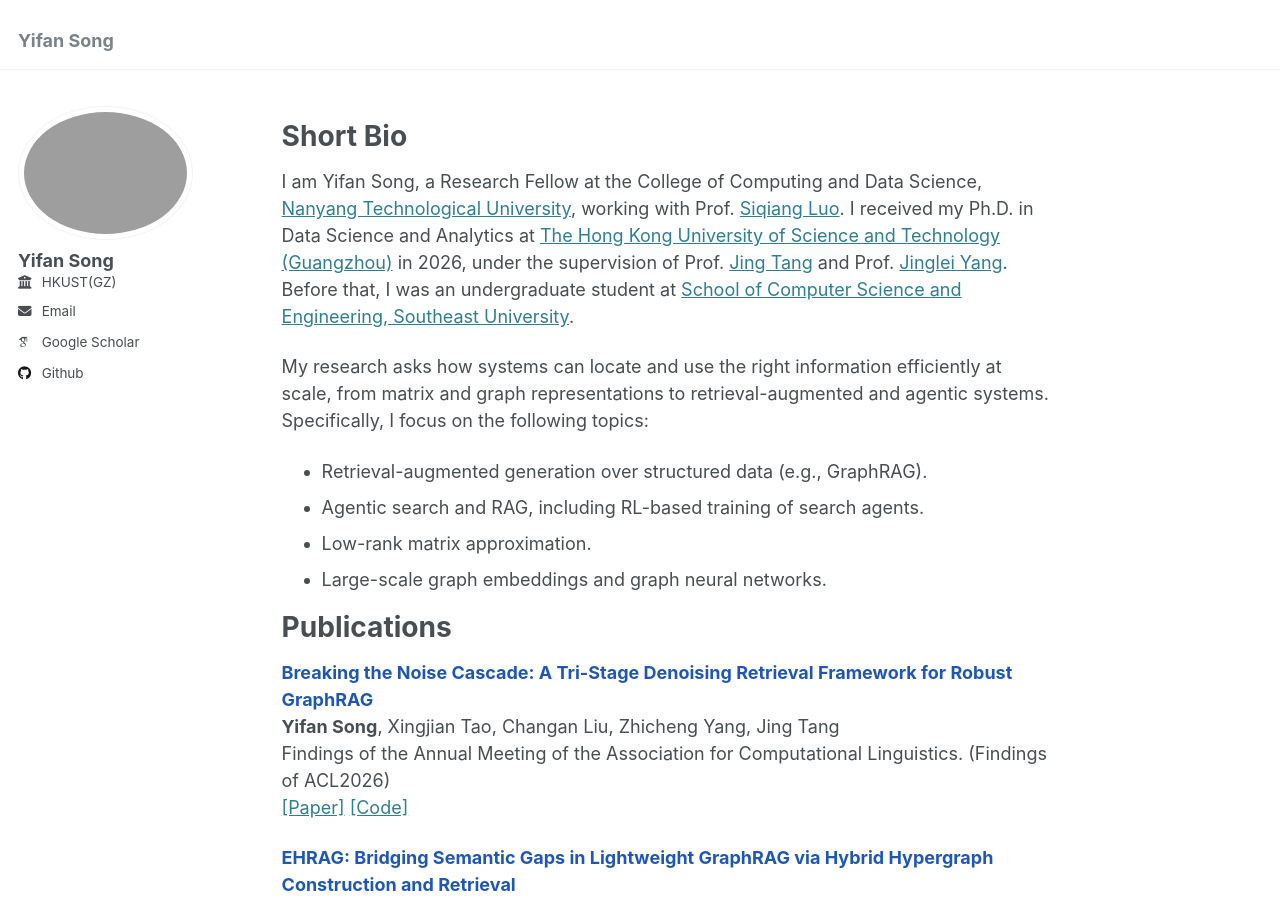
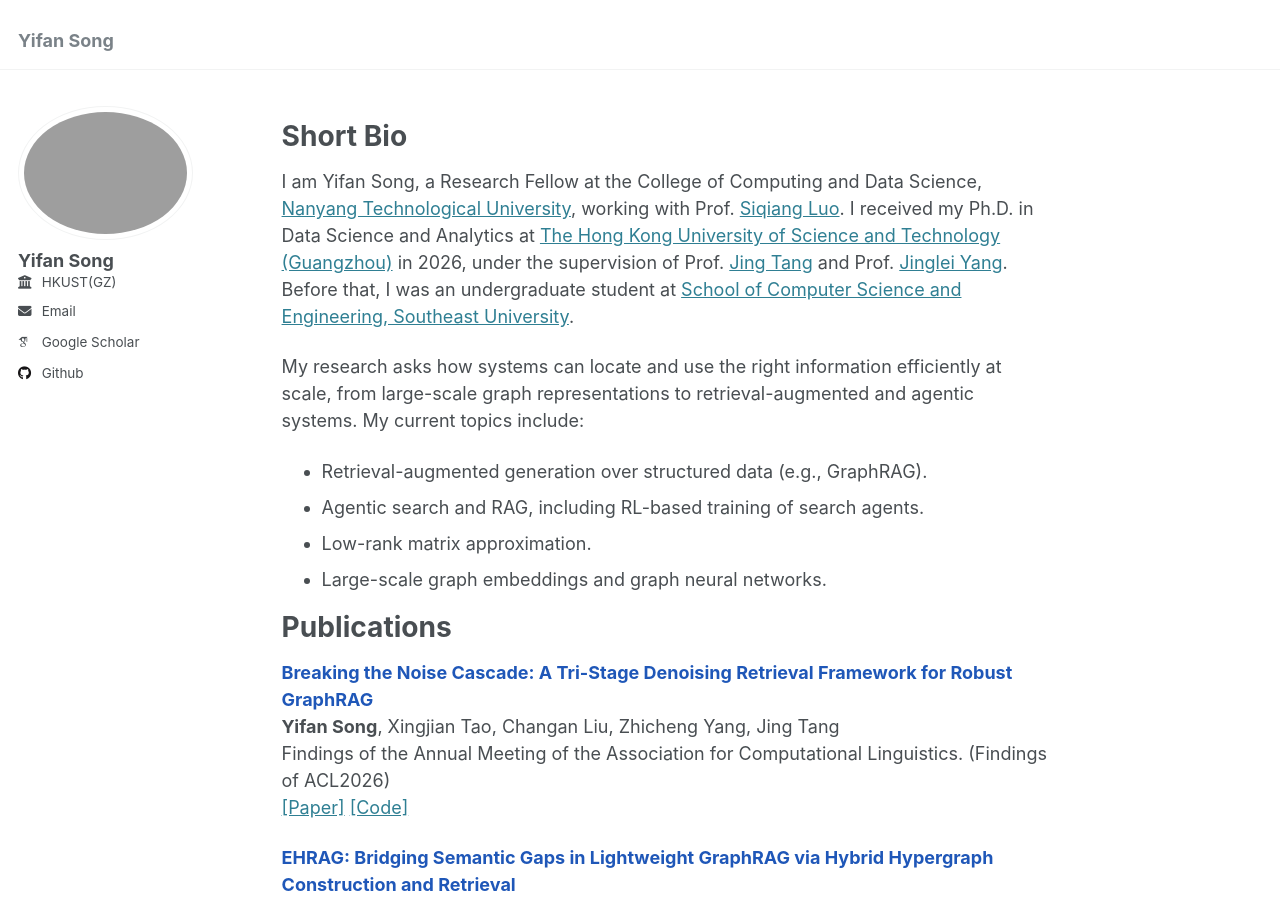
Before and after one commit to yfsong00/smallhammer.github.io, a Jekyll site: the page built from _pages/about.md, in a window 1280 px wide and 900 px high. Built offline with Jekyll 4.4.1, drawn with Linux system fonts in a browser that asks for light colours; some web fonts are replaced.

Commit message:
Update about.md

```diff
--- a/_pages/about.md
+++ b/_pages/about.md
@@ -13,7 +13,7 @@ Short Bio
 ===
 I am Yifan Song, a Research Fellow at the College of Computing and Data Science, [Nanyang Technological University](https://www.ntu.edu.sg/), working with Prof. [Siqiang Luo](https://siqiangluo.com/). I received my Ph.D. in Data Science and Analytics at [The Hong Kong University of Science and Technology (Guangzhou)](https://hkust-gz.edu.cn/) in 2026, under the supervision of Prof. [Jing Tang](https://scholar.google.com/citations?hl=zh-CN&user=0S4cpyoAAAAJ) and Prof. [Jinglei Yang](https://scholar.google.com/citations?user=7wCHYtgAAAAJ). Before that, I was an undergraduate student at [School of Computer Science and Engineering, Southeast University](https://cse.seu.edu.cn/).
 
-My research asks how systems can locate and use the right information efficiently at scale, from matrix and graph representations to retrieval-augmented and agentic systems. Specifically, I focus on the following topics:
+My research asks how systems can locate and use the right information efficiently at scale, from large-scale graph representations to retrieval-augmented and agentic systems. My current topics include:
 * Retrieval-augmented generation over structured data (e.g., GraphRAG).
 * Agentic search and RAG, including RL-based training of search agents.
 * Low-rank matrix approximation.
```
